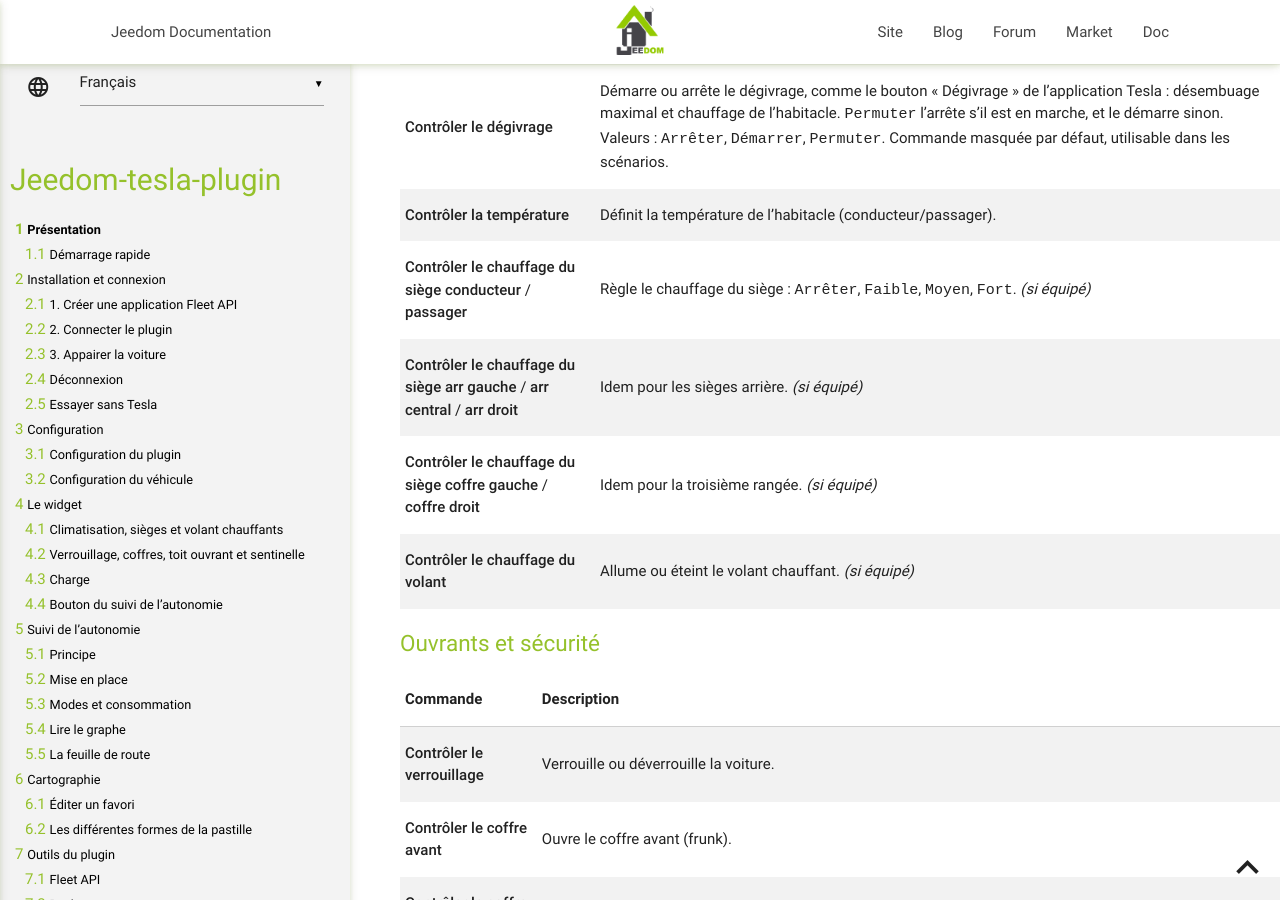
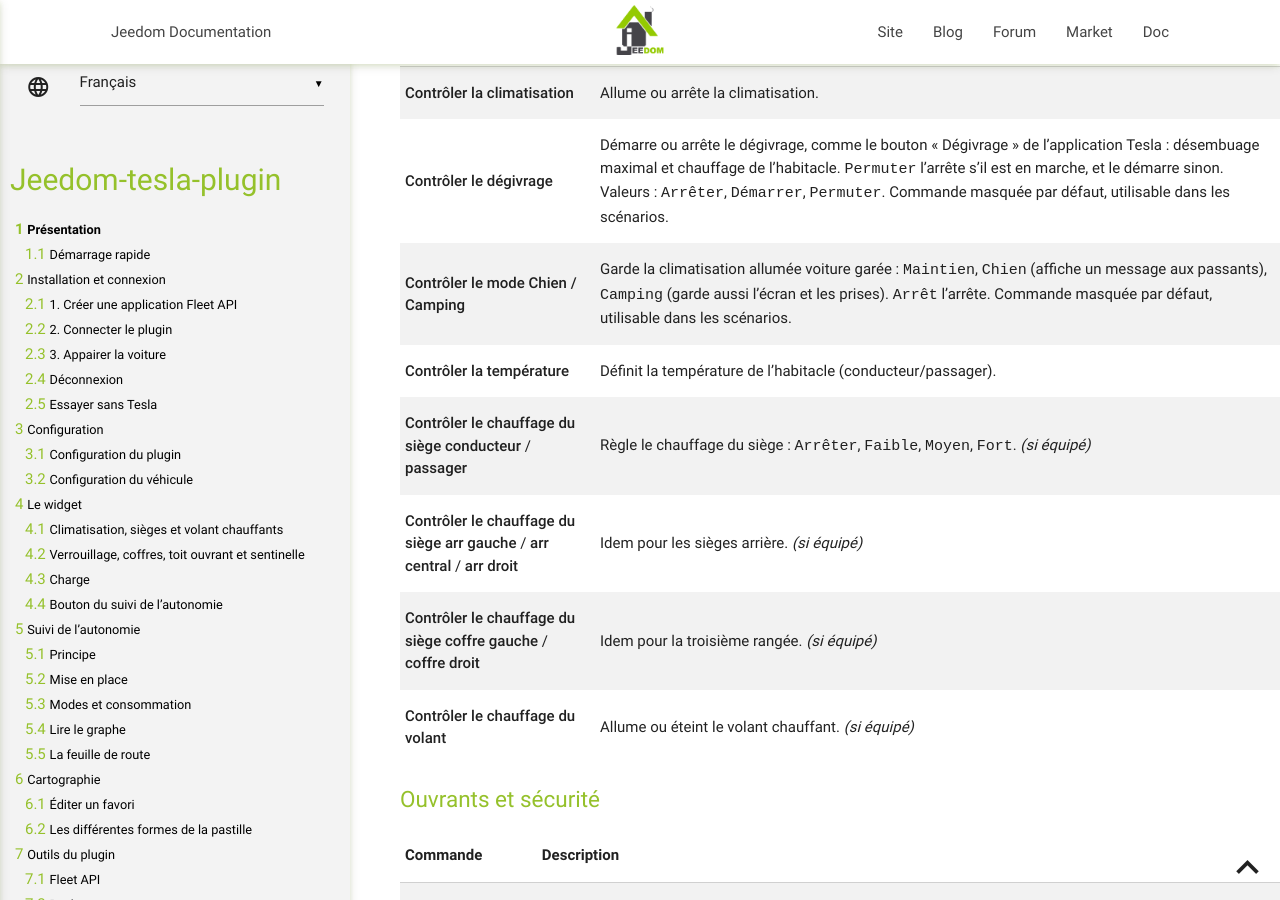
Before and after one commit to vercorsio/jeedom-tesla-plugin, a Jekyll site: the page built from fr_FR/index.md, in a window 1280 px wide and 900 px high, scrolled down 41564 px. Built offline with Jekyll 4.4.1, drawn with Linux system fonts in a browser that asks for light colours; our own code applies the rules of GitHub Pages for plain Markdown files; some of the changed text lies outside the part shown.

Commit message:
docs: climate keeper command and info

```diff
--- a/fr_FR/index.md
+++ b/fr_FR/index.md
@@ -620,6 +620,7 @@ Les commandes marquées _(si équipé)_ ne sont créées que pour les véhicules
 | **Info climatisation** | Indique si la climatisation est allumée ou éteinte. |
 | **Info dégivrage** | Indique si le dégivrage du pare-brise est en marche. |
 | **Info préconditionnement** | Indique si la voiture est en cours de préconditionnement. |
+| **Info mode Chien / Camping** | Mode de climatisation maintenue : `off` (arrêté), `on` (Maintien), `dog` (Chien) ou `camp` (Camping). |
 | **Info température habitacle** | Température à l'intérieur du véhicule. |
 | **Détail de la climatisation** | Affiche les paramètres de climatisation (conducteur, passager, intérieur et extérieur). |
 
@@ -680,6 +681,7 @@ Les commandes marquées _(si équipé)_ ne sont créées que pour les véhicules
 | --- | --- |
 | **Contrôler la climatisation** | Allume ou arrête la climatisation. |
 | **Contrôler le dégivrage** | Démarre ou arrête le dégivrage, comme le bouton « Dégivrage » de l'application Tesla : désembuage maximal et chauffage de l'habitacle. `Permuter` l'arrête s'il est en marche, et le démarre sinon. Valeurs : `Arrêter`, `Démarrer`, `Permuter`. Commande masquée par défaut, utilisable dans les scénarios. |
+| **Contrôler le mode Chien / Camping** | Garde la climatisation allumée voiture garée : `Maintien`, `Chien` (affiche un message aux passants), `Camping` (garde aussi l'écran et les prises). `Arrêt` l'arrête. Commande masquée par défaut, utilisable dans les scénarios. |
 | **Contrôler la température** | Définit la température de l'habitacle (conducteur/passager). |
 | **Contrôler le chauffage du siège conducteur** / **passager** | Règle le chauffage du siège : `Arrêter`, `Faible`, `Moyen`, `Fort`. _(si équipé)_ |
 | **Contrôler le chauffage du siège arr gauche** / **arr central** / **arr droit** | Idem pour les sièges arrière. _(si équipé)_ |
```
Also changed, not shown: fr_FR/changelog.md (+1 -0 lines).
